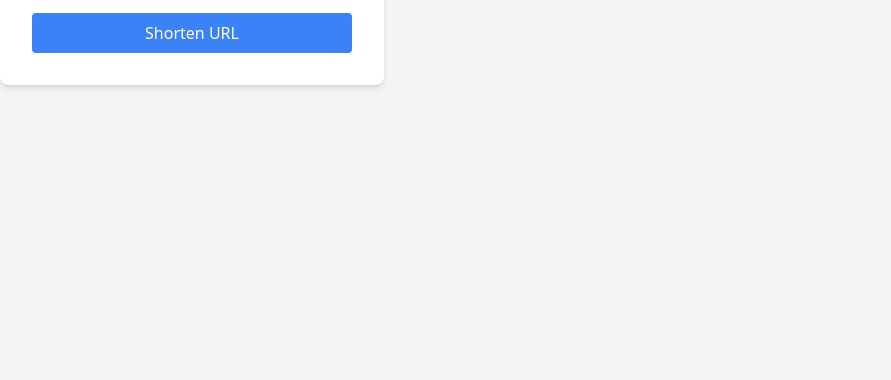
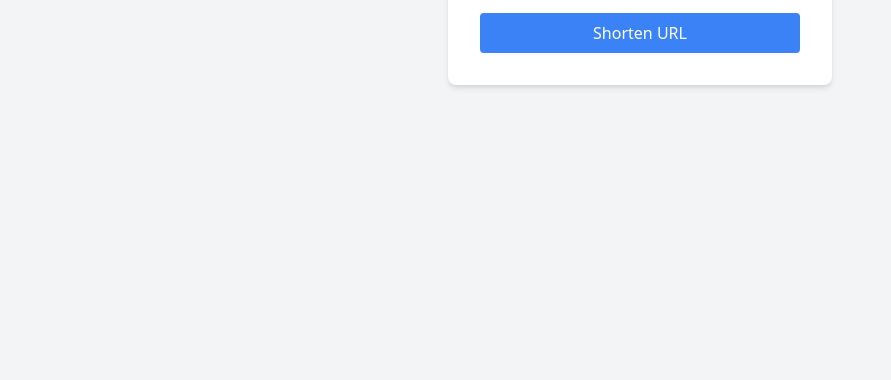
Before and after one commit to xdaybreakerx/SmallChop, a plain HTML site: page internal/templates/index.html in a window 1280 px wide. Shown: the part 420-800 px from the top of the page, without its empty margins (0-891 px from the left). Drawn offline with nearby package versions, Linux system fonts and the light colour scheme.

Commit message:
fix: htmx template UI
* fix: formatting

* fix: justify content to center typo causing misalignment

```diff
--- a/internal/templates/index.html
+++ b/internal/templates/index.html
@@ -7,7 +7,7 @@
         <script src="https://unpkg.com/htmx.org@1.9.10"></script>
         <script src="https://cdn.tailwindcss.com"></script>
     </head>
-    <body class="bg-gray-100 min-h-screen flex items-center justify center">
+    <body class="bg-gray-100 min-h-screen flex items-center justify-center">
         <div class="bg-white p-8 rounded-lg shadow-md w-96">
             <h1 class="text-2xl font-bold mb-4">GoChop.it URL Shortener</h1>
             <form hx-post="/shorten" hx-target="#result" hx swap="innerHTML">
```
Also changed, not shown: 1 other file.
